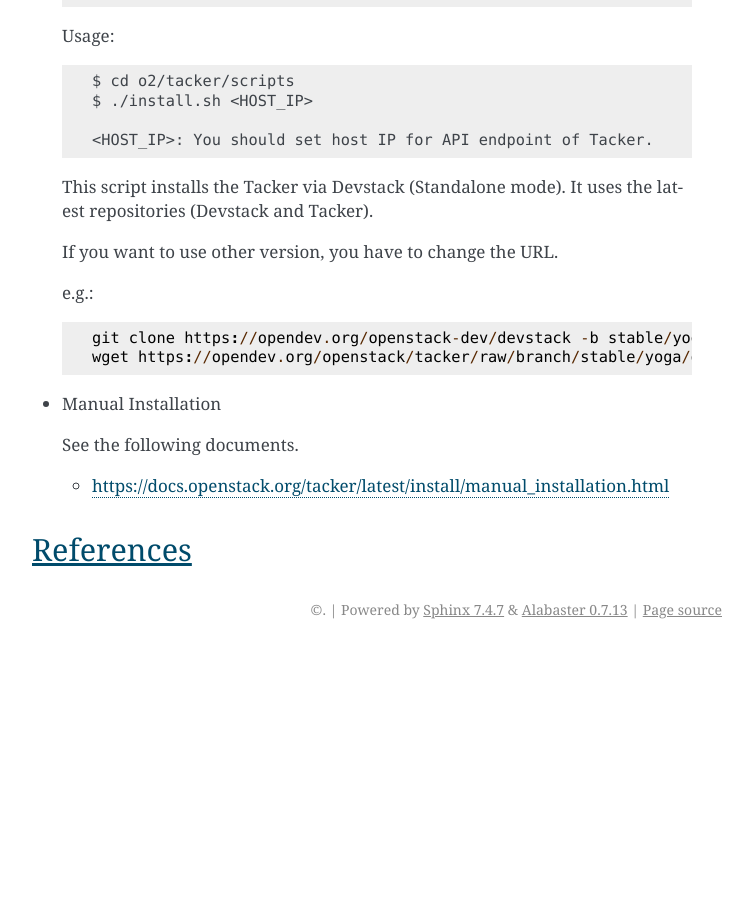
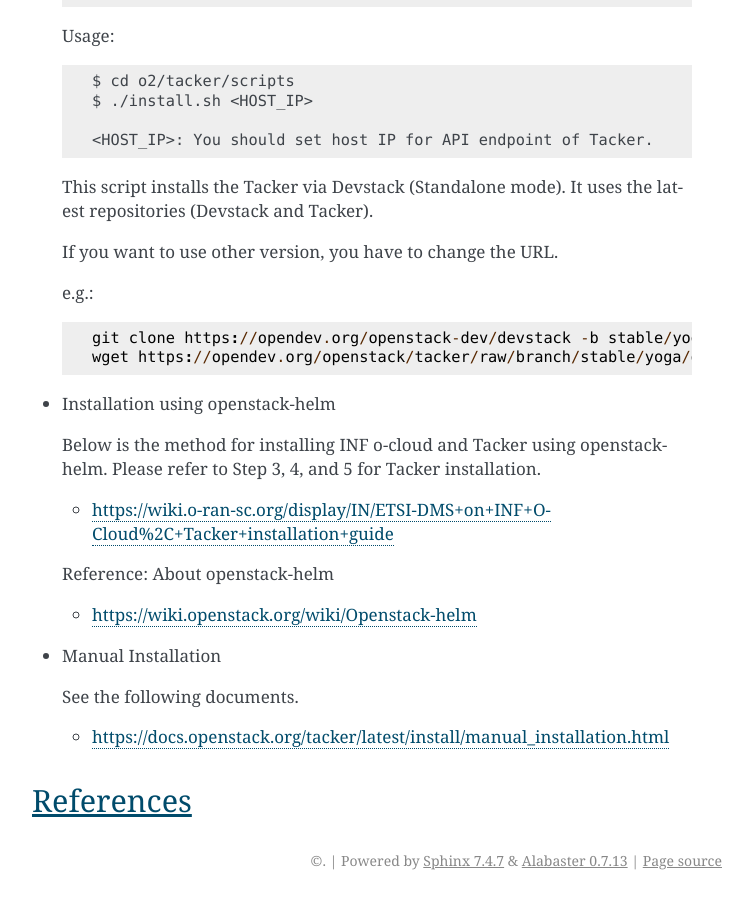
Before and after one commit to o-ran-sc/smo-o2, a Sphinx documentation site: the page built from docs/installation-guide.rst, in a window 1280 px wide and 900 px high, scrolled down 1871 px. Shown: the whole window, without its empty margins (388-1141 px from the left). Built offline with Sphinx 7.4.7, drawn with Linux system fonts in a browser that asks for light colours; before the commit the page ends 2520 px from its top, so only the background shows below that.

Commit message:
Add Tacker installation with openstack-helm
Improve the user guide by adding procedures for deploying
Tacker using openstack-helm.
Add a link to the wiki page for the
"ETSI-DMS on INF O-Cloud, Tacker installation guide."

Issue-ID: SMO-139
Change-Id: I08b893879d8e04fc9cb0d2cb0a0f0441a88d40a1
Signed-off-by: Toshiaki Takahashi <ts-takahashi@nec.com>
(cherry picked from commit 2951916efe580b2c25a4db020272591af6fd93fc)

```diff
--- a/docs/installation-guide.rst
+++ b/docs/installation-guide.rst
@@ -110,6 +110,23 @@
       git clone https://opendev.org/openstack-dev/devstack -b stable/yoga
       wget https://opendev.org/openstack/tacker/raw/branch/stable/yoga/devstack/local.conf.standalone
 
+* Installation using openstack-helm
+
+  Below is the method for installing INF o-cloud and Tacker using openstack-helm.
+  Please refer to Step 3, 4, and 5 for Tacker installation.
+
+  .. toctree::
+     :maxdepth: 1
+
+     https://wiki.o-ran-sc.org/display/IN/ETSI-DMS+on+INF+O-Cloud%2C+Tacker+installation+guide
+
+  Reference: About openstack-helm
+
+  .. toctree::
+     :maxdepth: 1
+
+     https://wiki.openstack.org/wiki/Openstack-helm
+
 * Manual Installation
 
   See the following documents.
```
